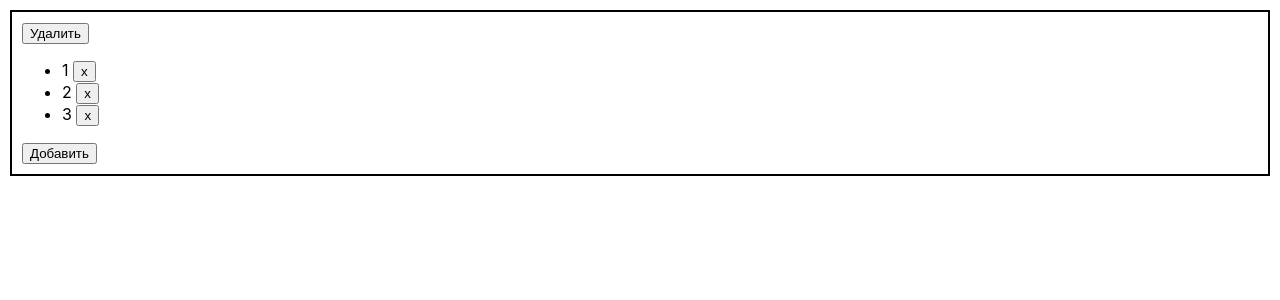
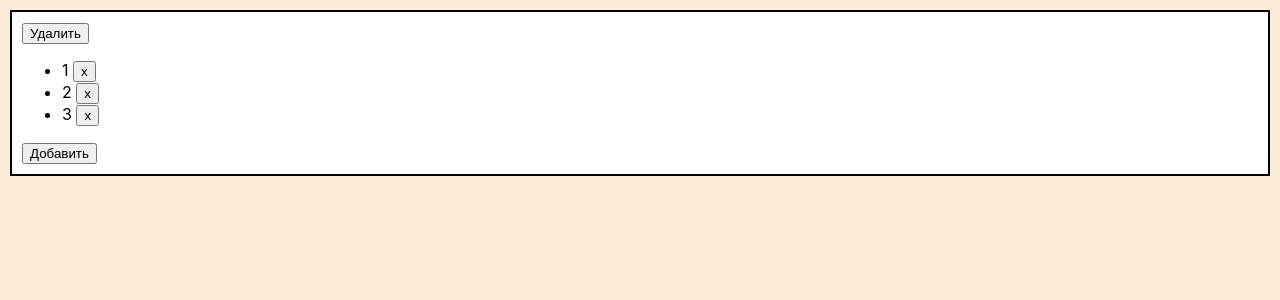
Before and after one commit to AL72RU/StudyTest, a React (Create React App) app: page / in a window 1280 px wide. Shown: the top 300 px of the page. Built offline with nearby package versions, Linux system fonts and the light colour scheme.

Commit message:
color change

```diff
--- a/src/App.css
+++ b/src/App.css
@@ -1,4 +1,9 @@
+body {
+    background-color: antiquewhite;
+}
+
 div div {
+    background-color: white;
     border: 2px solid black;
     margin: 10px;
     padding: 10px;
```
Also changed, not shown: 1 other file (tests, documents, lock files or other folders).
